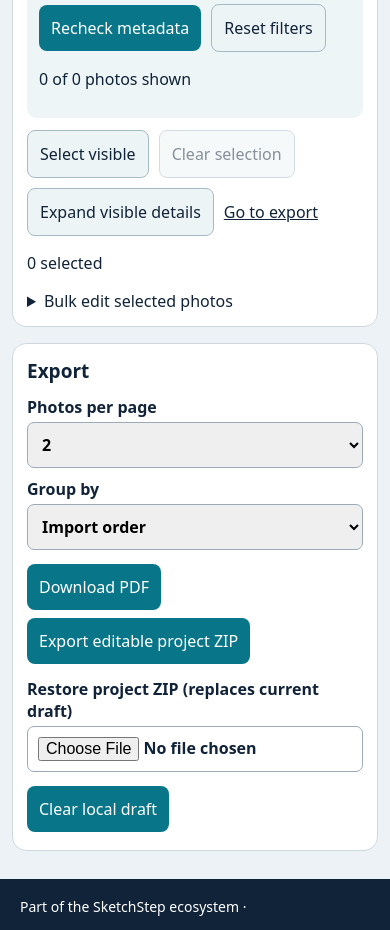
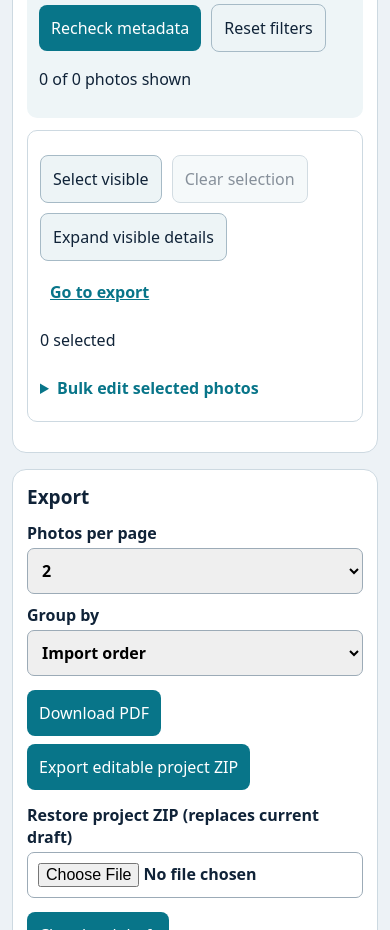
Before and after one commit to DantyDCook/SketchStep-PhotoReport, a website built with Vite: page index.html in a window 390 px wide. Shown: the part 1180-2110 px from the top of the page. Built offline with nearby package versions, Linux system fonts and the light colour scheme.

Commit message:
Style compact mobile gallery and bulk toolbar

```diff
--- a/src/style.css
+++ b/src/style.css
@@ -1,2 +1,4 @@
 *{box-sizing:border-box}body{margin:0;font:16px system-ui,sans-serif;background:#edf2f6;color:#102338}header,footer{padding:18px max(20px,calc((100% - 920px)/2));background:#102338;color:white;display:flex;justify-content:space-between;gap:12px;flex-wrap:wrap}a{color:inherit}main{max-width:960px;margin:auto;padding:20px}section{background:white;border:1px solid #cdd9e1;border-radius:14px;padding:20px;margin:16px 0}h1,h2{margin:0 0 12px}h2{font-size:19px}label{display:block;margin:10px 0;font-weight:600}input,textarea,select{display:block;width:100%;font:inherit;padding:10px;border:1px solid #9cabb7;border-radius:7px;margin-top:4px}button{font:inherit;background:#087589;color:white;border:0;border-radius:8px;padding:12px;cursor:pointer;margin:4px 0}button:disabled{opacity:.5}#photos{display:grid;grid-template-columns:repeat(auto-fit,minmax(240px,1fr));gap:12px}.photo{padding:12px;border:1px solid #cdd9e1;border-radius:10px;overflow-wrap:anywhere}.photo img{width:100%;height:180px;object-fit:contain;background:#e7eef2}.photo label{font-size:14px}.photo small{display:block;color:#536477}#status{white-space:pre-wrap}footer{font-size:14px}
 .photo-actions{display:flex;flex-wrap:wrap;align-items:center;gap:12px;margin-top:12px}.photo-actions button{margin:0;min-height:44px}.photo-actions .danger{margin-left:auto;background:#fff;color:#a32130;border:1px solid #c66b74}.secondary{background:#edf4f6;color:#102338;border:1px solid #a6bac6}.include-check{display:flex;align-items:center;gap:10px;min-height:44px}.include-check input{margin:0;min-width:20px;min-height:20px}.gallery-controls{padding:12px;background:#eef5f7;border-radius:10px;margin:12px 0}.album-import{border:1px solid #a6bac6;padding:12px;border-radius:10px;margin:12px 0}.album-import summary{font-weight:700;cursor:pointer;padding:8px 0;color:#087589}.muted{color:#536477;font-size:14px}[hidden]{display:none!important}@media(max-width:480px){main{padding:12px}section{padding:14px}.photo-actions .danger{margin-left:0}.photo-actions{gap:10px}}
+
+.bulk-tools{padding:12px;border:1px solid #cdd9e1;border-radius:10px;margin-bottom:16px}.bulk-tools summary,.photo-editor summary{cursor:pointer;font-weight:600;color:#087589;padding:10px 0}.bulk-field{margin:8px 0}.photo-pick{margin:0 0 6px!important;min-height:32px}.photo-editor{border-top:1px solid #cdd9e1;margin-top:8px}.export-jump{padding:10px;color:#087589;font-weight:600}.photo img{height:160px}@media(max-width:480px){#photos{grid-template-columns:repeat(2,minmax(0,1fr));gap:8px}.photo{padding:8px}.photo img{height:115px}.photo strong,.photo small{font-size:12px}.photo:has(.photo-editor[open]){grid-column:1/-1}.photo:has(.photo-editor[open]) img{height:220px}.photo-editor summary{font-size:13px}.photo-pick{font-size:13px!important}}
```
